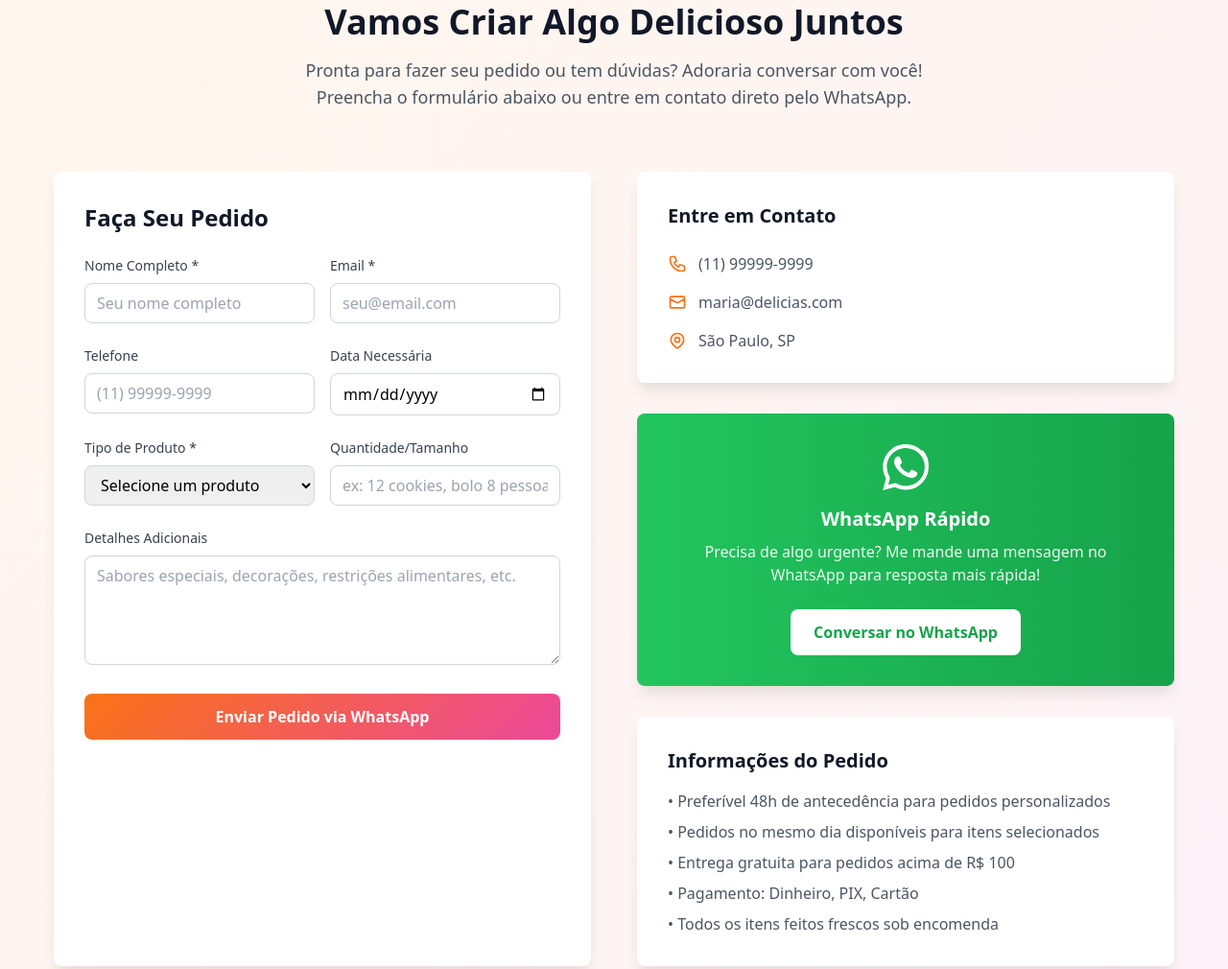
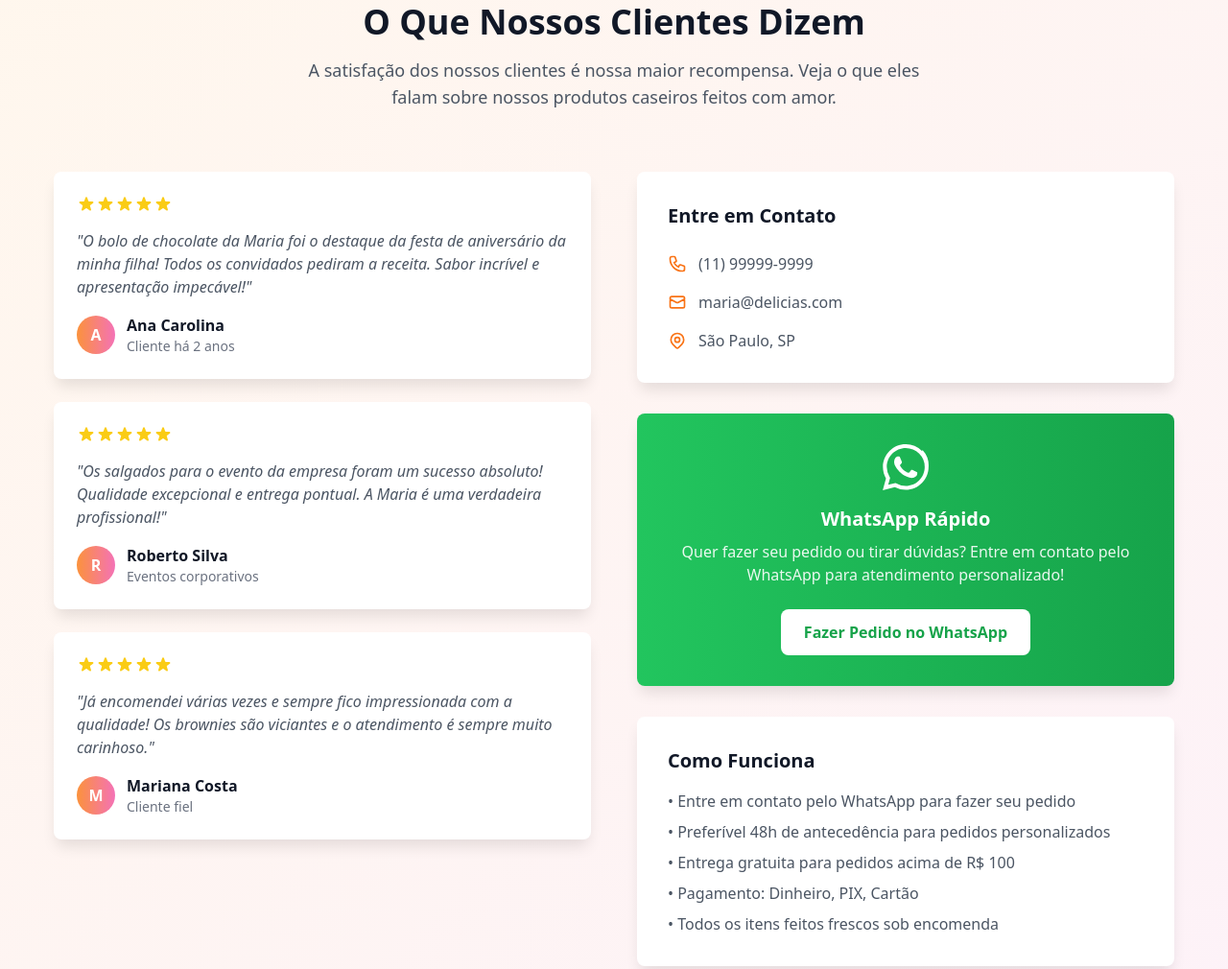
Before and after one commit to ViniciusSavianDeArruda/Delicias-Caseiras, a website with bundled scripts: page index.html in a window 1280 px wide. Shown: the part 2233-3243 px from the top of the page at 96% size. Built offline with nearby package versions, Linux system fonts and the light colour scheme.

Commit message:
Remover formulário e adicionar seção de depoimentos

```diff
--- a/index.html
+++ b/index.html
@@ -426,146 +426,120 @@
         <div class="container mx-auto px-4">
           <div class="text-center mb-16">
             <h2 class="text-3xl lg:text-4xl font-bold text-gray-900 mb-4">
-              Vamos Criar Algo Delicioso Juntos
+              O Que Nossos Clientes Dizem
             </h2>
             <p class="text-lg text-gray-600 max-w-2xl mx-auto">
-              Pronta para fazer seu pedido ou tem dúvidas? Adoraria conversar
-              com você! Preencha o formulário abaixo ou entre em contato direto
-              pelo WhatsApp.
+              A satisfação dos nossos clientes é nossa maior recompensa. Veja o que eles falam sobre nossos produtos caseiros feitos com amor.
             </p>
           </div>
 
           <div class="grid grid-cols-1 lg:grid-cols-2 gap-12">
-            <!-- Formulário de Pedido -->
-            <div class="bg-white rounded-lg shadow-lg p-8">
-              <h3 class="text-2xl font-bold text-gray-900 mb-6">
-                Faça Seu Pedido
-              </h3>
-              <form id="order-form" class="space-y-6">
-                <div class="grid md:grid-cols-2 gap-4">
-                  <div>
-                    <label
-                      for="name"
-                      class="block text-sm font-medium text-gray-700 mb-2"
-                      >Nome Completo *</label
-                    >
-                    <input
-                      type="text"
-                      id="name"
-                      name="name"
-                      required
-                      class="w-full px-3 py-2 border border-gray-300 rounded-lg focus:ring-2 focus:ring-primary-500 focus:border-primary-500 form-input"
-                      placeholder="Seu nome completo"
-                    />
-                  </div>
-                  <div>
-                    <label
-                      for="email"
-                      class="block text-sm font-medium text-gray-700 mb-2"
-                      >Email *</label
-                    >
-                    <input
-                      type="email"
-                      id="email"
-                      name="email"
-                      required
-                      class="w-full px-3 py-2 border border-gray-300 rounded-lg focus:ring-2 focus:ring-primary-500 focus:border-primary-500 form-input"
-                      placeholder="seu@email.com"
-                    />
+            <!-- Depoimentos de Clientes -->
+            <div class="space-y-6">
+              <!-- Depoimento 1 -->
+              <div class="bg-white rounded-lg shadow-lg p-6 hover:shadow-xl transition-all">
+                <div class="flex items-center mb-4">
+                  <div class="flex text-yellow-400">
+                    <svg class="w-5 h-5" fill="currentColor" viewBox="0 0 20 20">
+                      <path d="M9.049 2.927c.3-.921 1.603-.921 1.902 0l1.07 3.292a1 1 0 00.95.69h3.462c.969 0 1.371 1.24.588 1.81l-2.8 2.034a1 1 0 00-.364 1.118l1.07 3.292c.3.921-.755 1.688-1.54 1.118l-2.8-2.034a1 1 0 00-1.175 0l-2.8 2.034c-.784.57-1.838-.197-1.539-1.118l1.07-3.292a1 1 0 00-.364-1.118L2.98 8.72c-.783-.57-.38-1.81.588-1.81h3.461a1 1 0 00.951-.69l1.07-3.292z"/>
+                    </svg>
+                    <svg class="w-5 h-5" fill="currentColor" viewBox="0 0 20 20">
+                      <path d="M9.049 2.927c.3-.921 1.603-.921 1.902 0l1.07 3.292a1 1 0 00.95.69h3.462c.969 0 1.371 1.24.588 1.81l-2.8 2.034a1 1 0 00-.364 1.118l1.07 3.292c.3.921-.755 1.688-1.54 1.118l-2.8-2.034a1 1 0 00-1.175 0l-2.8 2.034c-.784.57-1.838-.197-1.539-1.118l1.07-3.292a1 1 0 00-.364-1.118L2.98 8.72c-.783-.57-.38-1.81.588-1.81h3.461a1 1 0 00.951-.69l1.07-3.292z"/>
+                    </svg>
+                    <svg class="w-5 h-5" fill="currentColor" viewBox="0 0 20 20">
+                      <path d="M9.049 2.927c.3-.921 1.603-.921 1.902 0l1.07 3.292a1 1 0 00.95.69h3.462c.969 0 1.371 1.24.588 1.81l-2.8 2.034a1 1 0 00-.364 1.118l1.07 3.292c.3.921-.755 1.688-1.54 1.118l-2.8-2.034a1 1 0 00-1.175 0l-2.8 2.034c-.784.57-1.838-.197-1.539-1.118l1.07-3.292a1 1 0 00-.364-1.118L2.98 8.72c-.783-.57-.38-1.81.588-1.81h3.461a1 1 0 00.951-.69l1.07-3.292z"/>
+                    </svg>
+                    <svg class="w-5 h-5" fill="currentColor" viewBox="0 0 20 20">
+                      <path d="M9.049 2.927c.3-.921 1.603-.921 1.902 0l1.07 3.292a1 1 0 00.95.69h3.462c.969 0 1.371 1.24.588 1.81l-2.8 2.034a1 1 0 00-.364 1.118l1.07 3.292c.3.921-.755 1.688-1.54 1.118l-2.8-2.034a1 1 0 00-1.175 0l-2.8 2.034c-.784.57-1.838-.197-1.539-1.118l1.07-3.292a1 1 0 00-.364-1.118L2.98 8.72c-.783-.57-.38-1.81.588-1.81h3.461a1 1 0 00.951-.69l1.07-3.292z"/>
+                    </svg>
+                    <svg class="w-5 h-5" fill="currentColor" viewBox="0 0 20 20">
+                      <path d="M9.049 2.927c.3-.921 1.603-.921 1.902 0l1.07 3.292a1 1 0 00.95.69h3.462c.969 0 1.371 1.24.588 1.81l-2.8 2.034a1 1 0 00-.364 1.118l1.07 3.292c.3.921-.755 1.688-1.54 1.118l-2.8-2.034a1 1 0 00-1.175 0l-2.8 2.034c-.784.57-1.838-.197-1.539-1.118l1.07-3.292a1 1 0 00-.364-1.118L2.98 8.72c-.783-.57-.38-1.81.588-1.81h3.461a1 1 0 00.951-.69l1.07-3.292z"/>
+                    </svg>
                   </div>
                 </div>
-
-                <div class="grid md:grid-cols-2 gap-4">
-                  <div>
-                    <label
-                      for="phone"
-                      class="block text-sm font-medium text-gray-700 mb-2"
-                      >Telefone</label
-                    >
-                    <input
-                      type="tel"
-                      id="phone"
-                      name="phone"
-                      class="w-full px-3 py-2 border border-gray-300 rounded-lg focus:ring-2 focus:ring-primary-500 focus:border-primary-500 form-input"
-                      placeholder="(11) 99999-9999"
-                    />
+                <p class="text-gray-600 mb-4 italic">
+                  "O bolo de chocolate da Maria foi o destaque da festa de aniversário da minha filha! Todos os convidados pediram a receita. Sabor incrível e apresentação impecável!"
+                </p>
+                <div class="flex items-center">
+                  <div class="w-10 h-10 bg-gradient-to-r from-orange-400 to-pink-400 rounded-full flex items-center justify-center text-white font-semibold">
+                    A
                   </div>
-                  <div>
-                    <label
-                      for="date"
-                      class="block text-sm font-medium text-gray-700 mb-2"
-                      >Data Necessária</label
-                    >
-                    <input
-                      type="date"
-                      id="date"
-                      name="date"
-                      class="w-full px-3 py-2 border border-gray-300 rounded-lg focus:ring-2 focus:ring-primary-500 focus:border-primary-500 form-input"
-                    />
+                  <div class="ml-3">
+                    <p class="font-semibold text-gray-900">Ana Carolina</p>
+                    <p class="text-sm text-gray-500">Cliente há 2 anos</p>
                   </div>
                 </div>
+              </div>
 
-                <div class="grid md:grid-cols-2 gap-4">
-                  <div>
-                    <label
-                      for="product"
-                      class="block text-sm font-medium text-gray-700 mb-2"
-                      >Tipo de Produto *</label
-                    >
-                    <select
-                      id="product"
-                      name="product"
-                      required
-                      class="w-full px-3 py-2 border border-gray-300 rounded-lg focus:ring-2 focus:ring-primary-500 focus:border-primary-500 form-input"
-                    >
-                      <option value="">Selecione um produto</option>
-                      <option value="bolo">Bolo Personalizado</option>
-                      <option value="cookies">Cookies</option>
-                      <option value="brownies">Brownies</option>
-                      <option value="cheesecake">Cheesecake</option>
-                      <option value="pao">Pão/Focaccia</option>
-                      <option value="salgados">Salgados</option>
-                      <option value="outros">Outros</option>
-                    </select>
-                  </div>
-                  <div>
-                    <label
-                      for="quantity"
-                      class="block text-sm font-medium text-gray-700 mb-2"
-                      >Quantidade/Tamanho</label
-                    >
-                    <input
-                      type="text"
-                      id="quantity"
-                      name="quantity"
-                      class="w-full px-3 py-2 border border-gray-300 rounded-lg focus:ring-2 focus:ring-primary-500 focus:border-primary-500 form-input"
-                      placeholder="ex: 12 cookies, bolo 8 pessoas"
-                    />
+              <!-- Depoimento 2 -->
+              <div class="bg-white rounded-lg shadow-lg p-6 hover:shadow-xl transition-all">
+                <div class="flex items-center mb-4">
+                  <div class="flex text-yellow-400">
+                    <svg class="w-5 h-5" fill="currentColor" viewBox="0 0 20 20">
+                      <path d="M9.049 2.927c.3-.921 1.603-.921 1.902 0l1.07 3.292a1 1 0 00.95.69h3.462c.969 0 1.371 1.24.588 1.81l-2.8 2.034a1 1 0 00-.364 1.118l1.07 3.292c.3.921-.755 1.688-1.54 1.118l-2.8-2.034a1 1 0 00-1.175 0l-2.8 2.034c-.784.57-1.838-.197-1.539-1.118l1.07-3.292a1 1 0 00-.364-1.118L2.98 8.72c-.783-.57-.38-1.81.588-1.81h3.461a1 1 0 00.951-.69l1.07-3.292z"/>
+                    </svg>
+                    <svg class="w-5 h-5" fill="currentColor" viewBox="0 0 20 20">
+                      <path d="M9.049 2.927c.3-.921 1.603-.921 1.902 0l1.07 3.292a1 1 0 00.95.69h3.462c.969 0 1.371 1.24.588 1.81l-2.8 2.034a1 1 0 00-.364 1.118l1.07 3.292c.3.921-.755 1.688-1.54 1.118l-2.8-2.034a1 1 0 00-1.175 0l-2.8 2.034c-.784.57-1.838-.197-1.539-1.118l1.07-3.292a1 1 0 00-.364-1.118L2.98 8.72c-.783-.57-.38-1.81.588-1.81h3.461a1 1 0 00.951-.69l1.07-3.292z"/>
+                    </svg>
+                    <svg class="w-5 h-5" fill="currentColor" viewBox="0 0 20 20">
+                      <path d="M9.049 2.927c.3-.921 1.603-.921 1.902 0l1.07 3.292a1 1 0 00.95.69h3.462c.969 0 1.371 1.24.588 1.81l-2.8 2.034a1 1 0 00-.364 1.118l1.07 3.292c.3.921-.755 1.688-1.54 1.118l-2.8-2.034a1 1 0 00-1.175 0l-2.8 2.034c-.784.57-1.838-.197-1.539-1.118l1.07-3.292a1 1 0 00-.364-1.118L2.98 8.72c-.783-.57-.38-1.81.588-1.81h3.461a1 1 0 00.951-.69l1.07-3.292z"/>
+                    </svg>
+                    <svg class="w-5 h-5" fill="currentColor" viewBox="0 0 20 20">
+                      <path d="M9.049 2.927c.3-.921 1.603-.921 1.902 0l1.07 3.292a1 1 0 00.95.69h3.462c.969 0 1.371 1.24.588 1.81l-2.8 2.034a1 1 0 00-.364 1.118l1.07 3.292c.3.921-.755 1.688-1.54 1.118l-2.8-2.034a1 1 0 00-1.175 0l-2.8 2.034c-.784.57-1.838-.197-1.539-1.118l1.07-3.292a1 1 0 00-.364-1.118L2.98 8.72c-.783-.57-.38-1.81.588-1.81h3.461a1 1 0 00.951-.69l1.07-3.292z"/>
+                    </svg>
+                    <svg class="w-5 h-5" fill="currentColor" viewBox="0 0 20 20">
+                      <path d="M9.049 2.927c.3-.921 1.603-.921 1.902 0l1.07 3.292a1 1 0 00.95.69h3.462c.969 0 1.371 1.24.588 1.81l-2.8 2.034a1 1 0 00-.364 1.118l1.07 3.292c.3.921-.755 1.688-1.54 1.118l-2.8-2.034a1 1 0 00-1.175 0l-2.8 2.034c-.784.57-1.838-.197-1.539-1.118l1.07-3.292a1 1 0 00-.364-1.118L2.98 8.72c-.783-.57-.38-1.81.588-1.81h3.461a1 1 0 00.951-.69l1.07-3.292z"/>
+                    </svg>
                   </div>
                 </div>
+                <p class="text-gray-600 mb-4 italic">
+                  "Os salgados para o evento da empresa foram um sucesso absoluto! Qualidade excepcional e entrega pontual. A Maria é uma verdadeira profissional!"
+                </p>
+                <div class="flex items-center">
+                  <div class="w-10 h-10 bg-gradient-to-r from-orange-400 to-pink-400 rounded-full flex items-center justify-center text-white font-semibold">
+                    R
+                  </div>
+                  <div class="ml-3">
+                    <p class="font-semibold text-gray-900">Roberto Silva</p>
+                    <p class="text-sm text-gray-500">Eventos corporativos</p>
+                  </div>
+                </div>
+              </div>
 
-                <div>
-                  <label
-                    for="message"
-                    class="block text-sm font-medium text-gray-700 mb-2"
-                    >Detalhes Adicionais</label
-                  >
-                  <textarea
-                    id="message"
-                    name="message"
-                    rows="4"
-                    class="w-full px-3 py-2 border border-gray-300 rounded-lg focus:ring-2 focus:ring-primary-500 focus:border-primary-500 form-input"
-                    placeholder="Sabores especiais, decorações, restrições alimentares, etc."
-                  ></textarea>
+              <!-- Depoimento 3 -->
+              <div class="bg-white rounded-lg shadow-lg p-6 hover:shadow-xl transition-all">
+                <div class="flex items-center mb-4">
+                  <div class="flex text-yellow-400">
+                    <svg class="w-5 h-5" fill="currentColor" viewBox="0 0 20 20">
+                      <path d="M9.049 2.927c.3-.921 1.603-.921 1.902 0l1.07 3.292a1 1 0 00.95.69h3.462c.969 0 1.371 1.24.588 1.81l-2.8 2.034a1 1 0 00-.364 1.118l1.07 3.292c.3.921-.755 1.688-1.54 1.118l-2.8-2.034a1 1 0 00-1.175 0l-2.8 2.034c-.784.57-1.838-.197-1.539-1.118l1.07-3.292a1 1 0 00-.364-1.118L2.98 8.72c-.783-.57-.38-1.81.588-1.81h3.461a1 1 0 00.951-.69l1.07-3.292z"/>
+                    </svg>
+                    <svg class="w-5 h-5" fill="currentColor" viewBox="0 0 20 20">
+                      <path d="M9.049 2.927c.3-.921 1.603-.921 1.902 0l1.07 3.292a1 1 0 00.95.69h3.462c.969 0 1.371 1.24.588 1.81l-2.8 2.034a1 1 0 00-.364 1.118l1.07 3.292c.3.921-.755 1.688-1.54 1.118l-2.8-2.034a1 1 0 00-1.175 0l-2.8 2.034c-.784.57-1.838-.197-1.539-1.118l1.07-3.292a1 1 0 00-.364-1.118L2.98 8.72c-.783-.57-.38-1.81.588-1.81h3.461a1 1 0 00.951-.69l1.07-3.292z"/>
+                    </svg>
+                    <svg class="w-5 h-5" fill="currentColor" viewBox="0 0 20 20">
+                      <path d="M9.049 2.927c.3-.921 1.603-.921 1.902 0l1.07 3.292a1 1 0 00.95.69h3.462c.969 0 1.371 1.24.588 1.81l-2.8 2.034a1 1 0 00-.364 1.118l1.07 3.292c.3.921-.755 1.688-1.54 1.118l-2.8-2.034a1 1 0 00-1.175 0l-2.8 2.034c-.784.57-1.838-.197-1.539-1.118l1.07-3.292a1 1 0 00-.364-1.118L2.98 8.72c-.783-.57-.38-1.81.588-1.81h3.461a1 1 0 00.951-.69l1.07-3.292z"/>
+                    </svg>
+                    <svg class="w-5 h-5" fill="currentColor" viewBox="0 0 20 20">
+                      <path d="M9.049 2.927c.3-.921 1.603-.921 1.902 0l1.07 3.292a1 1 0 00.95.69h3.462c.969 0 1.371 1.24.588 1.81l-2.8 2.034a1 1 0 00-.364 1.118l1.07 3.292c.3.921-.755 1.688-1.54 1.118l-2.8-2.034a1 1 0 00-1.175 0l-2.8 2.034c-.784.57-1.838-.197-1.539-1.118l1.07-3.292a1 1 0 00-.364-1.118L2.98 8.72c-.783-.57-.38-1.81.588-1.81h3.461a1 1 0 00.951-.69l1.07-3.292z"/>
+                    </svg>
+                    <svg class="w-5 h-5" fill="currentColor" viewBox="0 0 20 20">
+                      <path d="M9.049 2.927c.3-.921 1.603-.921 1.902 0l1.07 3.292a1 1 0 00.95.69h3.462c.969 0 1.371 1.24.588 1.81l-2.8 2.034a1 1 0 00-.364 1.118l1.07 3.292c.3.921-.755 1.688-1.54 1.118l-2.8-2.034a1 1 0 00-1.175 0l-2.8 2.034c-.784.57-1.838-.197-1.539-1.118l1.07-3.292a1 1 0 00-.364-1.118L2.98 8.72c-.783-.57-.38-1.81.588-1.81h3.461a1 1 0 00.951-.69l1.07-3.292z"/>
+                    </svg>
+                  </div>
                 </div>
-
-                <button
-                  type="submit"
-                  class="w-full gradient-button text-white py-3 px-6 rounded-lg font-semibold hover:shadow-lg transition-all"
-                >
-                  Enviar Pedido via WhatsApp
-                </button>
-              </form>
+                <p class="text-gray-600 mb-4 italic">
+                  "Já encomendei várias vezes e sempre fico impressionada com a qualidade! Os brownies são viciantes e o atendimento é sempre muito carinhoso."
+                </p>
+                <div class="flex items-center">
+                  <div class="w-10 h-10 bg-gradient-to-r from-orange-400 to-pink-400 rounded-full flex items-center justify-center text-white font-semibold">
+                    M
+                  </div>
+                  <div class="ml-3">
+                    <p class="font-semibold text-gray-900">Mariana Costa</p>
+                    <p class="text-sm text-gray-500">Cliente fiel</p>
+                  </div>
+                </div>
+              </div>
             </div>
 
             <!-- Informações de Contato -->
@@ -648,28 +622,27 @@
                 </svg>
                 <h3 class="text-xl font-semibold mb-2">WhatsApp Rápido</h3>
                 <p class="mb-6 opacity-90">
-                  Precisa de algo urgente? Me mande uma mensagem no WhatsApp
-                  para resposta mais rápida!
+                  Quer fazer seu pedido ou tirar dúvidas? Entre em contato pelo WhatsApp para atendimento personalizado!
                 </p>
                 <button
                   onclick="openWhatsApp()"
                   class="bg-white text-green-600 px-6 py-3 rounded-lg font-semibold hover:bg-gray-100 transition-all"
                 >
-                  Conversar no WhatsApp
+                  Fazer Pedido no WhatsApp
                 </button>
               </div>
 
               <!-- Card: Detalhes do Pedido -->
               <div class="bg-white rounded-lg shadow-lg p-8">
                 <h3 class="text-xl font-semibold text-gray-900 mb-4">
-                  Informações do Pedido
+                  Como Funciona
                 </h3>
                 <ul class="space-y-2 text-gray-600">
                   <li>
-                    • Preferível 48h de antecedência para pedidos personalizados
+                    • Entre em contato pelo WhatsApp para fazer seu pedido
                   </li>
                   <li>
-                    • Pedidos no mesmo dia disponíveis para itens selecionados
+                    • Preferível 48h de antecedência para pedidos personalizados
                   </li>
                   <li>• Entrega gratuita para pedidos acima de R$ 100</li>
                   <li>• Pagamento: Dinheiro, PIX, Cartão</li>
```
Also changed, not shown: src/js/contact.js (+1 -23 lines).
